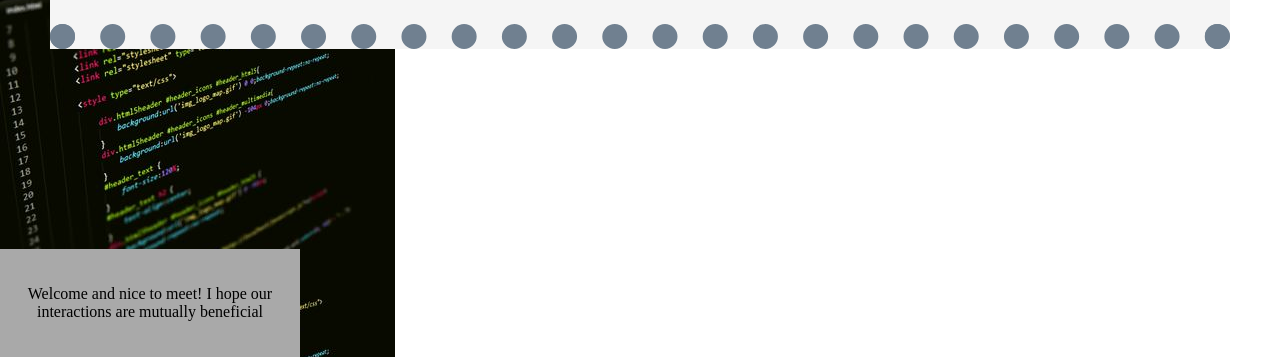
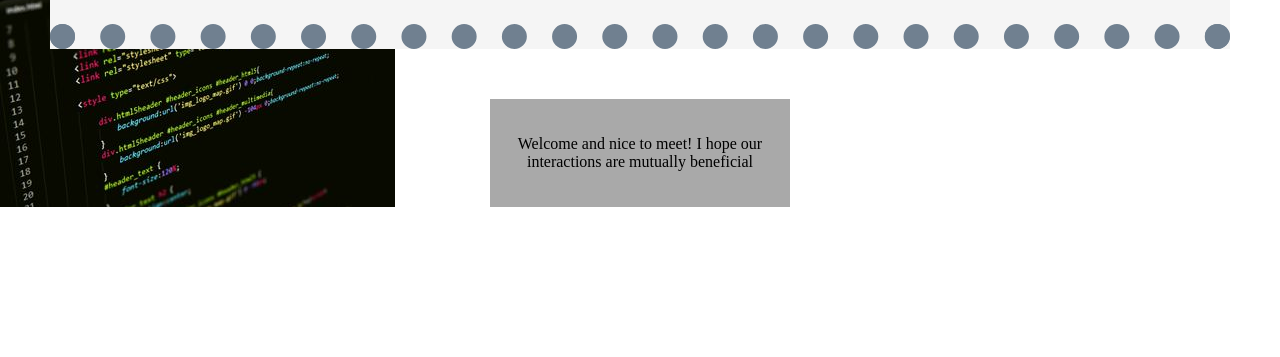
Before and after one commit to LordUnloved/Portfolio, a plain HTML site: page index.html in a window 1280 px wide. Shown: the part 2989-3346 px from the top of the page. After the commit the page ends 3196 px from the top, so only its background shows below. Drawn offline with Linux system fonts and the light colour scheme; files whose address does not match are found by name.

Commit message:
Update style.css

```diff
--- a/style.css
+++ b/style.css
@@ -136,7 +136,6 @@ a:active  { color: blue;  }
     width: 300px;
     margin: auto;
     background-color: darkgray;
-    margin: 200px 0 0 0;
     padding: 20px 0;
     text-align: center
   }/*footer box class*/
```
